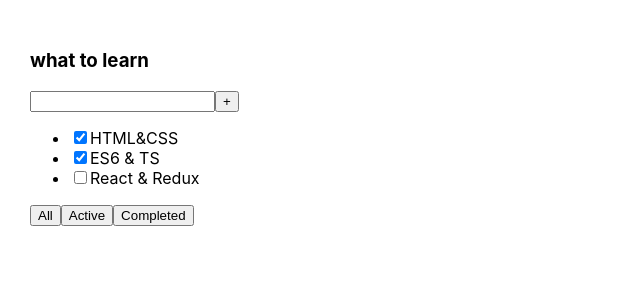
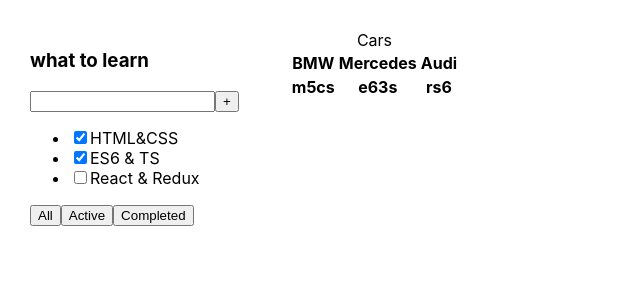
Before and after one commit to IgorBosin/to-do-list, a React (Create React App) app: page / in a window 1280 px wide. Shown: the top 300 px of the page, without its empty margins (0-640 px from the left). Built offline with nearby package versions, Linux system fonts and the light colour scheme.

Commit message:
microtask Map

```diff
--- a/src/App.tsx
+++ b/src/App.tsx
@@ -1,18 +1,33 @@
 import React from 'react';
 import './App.css';
-import TodoList, {TaskType} from "./TodoList";
+import TodoList from "./TodoList";
+import NewComponent from "./NewComponent";
 // rsc - создать компоненту
 
 type propsType = {
-    tasks: Array<TaskType>
+    tasks: Array<propsTypeTodoList>
     todoListTitle: String
+    cars: propsTypeCars[]
+}
+
+type propsTypeTodoList = {
+    id: number;
+    title: String;
+    isDone: boolean;
+}
+
+type propsTypeCars = {
+    manufacturer: string;
+    model: string;
 }
 
 function App(props: propsType) {
     //UI:
     return (
         <div className="App">
-            <TodoList title={props.todoListTitle} tasks={props.tasks}/>
+            <TodoList title={props.todoListTitle} tasks={props.tasks} />
+            <NewComponent cars={props.cars}/>
+
         </div>
     );
 }
--- /dev/null
+++ b/src/NewComponent.tsx
@@ -0,0 +1,37 @@
+import React from 'react';
+
+type NewComponentType = {
+    cars: propsTypeCars[]
+}
+
+type propsTypeCars = {
+    manufacturer: string;
+    model: string;
+}
+
+const NewComponent = (props: NewComponentType) => {
+    debugger
+    return (
+        <div>
+            <table>
+                <caption>Cars</caption>
+                <tr>
+                    {props.cars.map((carsEl, index) => {
+                        return (
+                            <th key={index+1}>{carsEl.manufacturer}</th>
+                        )
+                    })}
+                </tr>
+                <tr>
+                    {props.cars.map((carsEl,index)=>{
+                        return(
+                            <th key={index+1}>{carsEl.model}</th>
+                        )
+                    })}
+                </tr>
+            </table>
+        </div>
+    );
+};
+
+export default NewComponent;
--- a/src/TasksList.tsx
+++ b/src/TasksList.tsx
@@ -1,11 +1,14 @@
 import React, {FC} from 'react';
-import {TaskType} from "./TodoList";
 
 type TasksListPropsType = {
-    tasks: TaskType[]
+    tasks: Array<{
+        id: number;
+        title: String;
+        isDone: boolean;
+    }>
 }
 
-const TasksList: FC<TasksListPropsType> = (props: TasksListPropsType) => {
+const TasksList = (props: TasksListPropsType) => {
     const tasksItems: JSX.Element[] | JSX.Element = props.tasks.length
         ? props.tasks.map((task) => {
             return (
--- a/src/TodoList.tsx
+++ b/src/TodoList.tsx
@@ -3,17 +3,15 @@
 
 type TodolistPropsType = {
     title: String;
-    tasks: Array<TaskType>
+    tasks: Array<{
+        id: number;
+        title: String;
+        isDone: boolean;
+    }>
     // tasks: TaskType[]
 }
 
-export type TaskType = {
-    id: number;
-    title: String;
-    isDone: boolean;
-}
-
-const TodoList: FC<TodolistPropsType> = (props: TodolistPropsType) => {
+const TodoList = (props: TodolistPropsType) => {
     return (
         <div>
             <div className={'TodoList'}>
--- a/src/index.tsx
+++ b/src/index.tsx
@@ -2,8 +2,12 @@
 import ReactDOM from 'react-dom/client';
 import './index.css';
 import App from './App';
-import {TaskType} from "./TodoList";
 
+type TaskType = {
+    id: number;
+    title: String;
+    isDone: boolean;
+}
 //BLL:
 const tasks: Array<TaskType> = [
     {id: 1, title: 'HTML&CSS', isDone: true},
@@ -13,13 +17,18 @@
 
 const todoListTitle: string = 'what to learn'
 
+const topCars = [
+    {manufacturer:'BMW', model:'m5cs'},
+    {manufacturer:'Mercedes', model:'e63s'},
+    {manufacturer:'Audi', model:'rs6'}
+]
 
 const root = ReactDOM.createRoot(
     document.getElementById('root') as HTMLElement
 );
 root.render(
     <React.StrictMode>
-        <App tasks={tasks} todoListTitle={todoListTitle}/>
+        <App tasks={tasks} todoListTitle={todoListTitle} cars={topCars}/>
     </React.StrictMode>
 );
 
```
Also changed, not shown: 1 other file (tests, documents, lock files or other folders).
